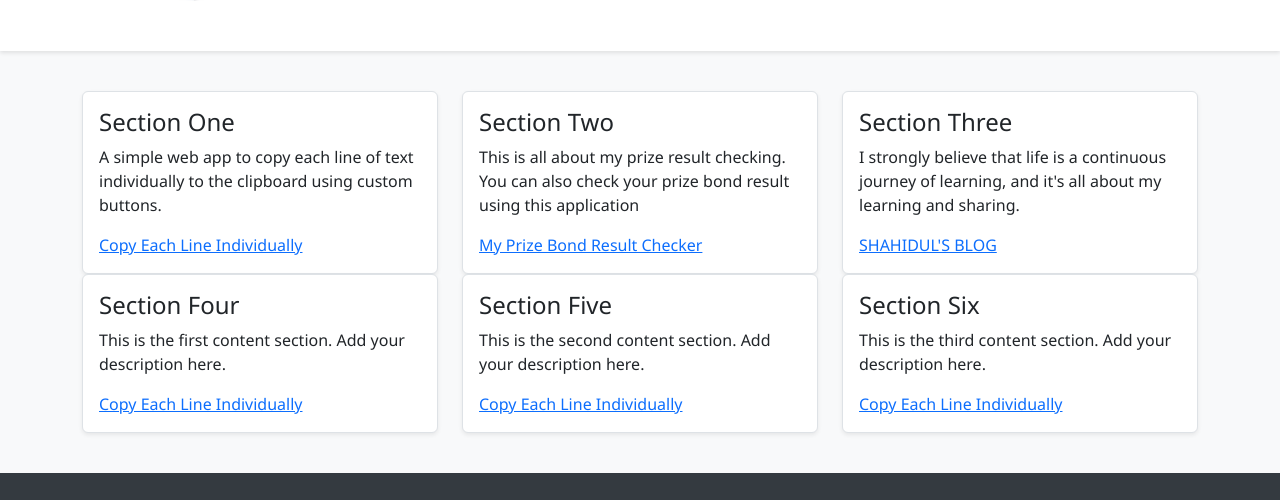
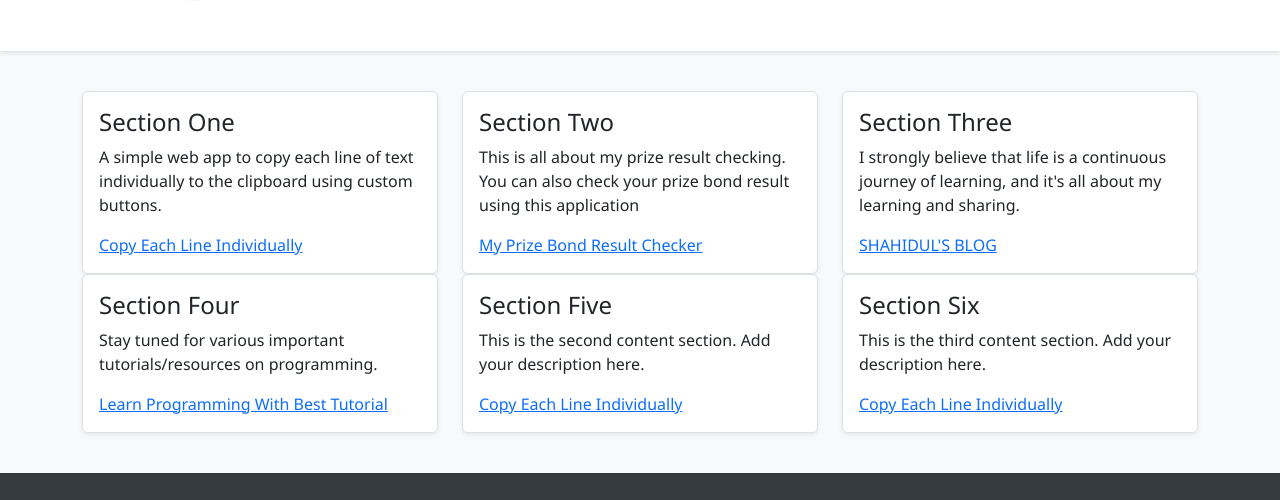
Before and after one commit to shahidulalam447/shahidul-works, a plain HTML site: page index.html in a window 1280 px wide. Shown: the part 249-749 px from the top of the page. Drawn offline with nearby package versions, Linux system fonts and the light colour scheme.

Commit message:
Update index.html

```diff
--- a/index.html
+++ b/index.html
@@ -125,8 +125,8 @@
         <div class="col-md-4">
           <div class="p-3 border rounded bg-white shadow-sm">
             <h4>Section Four</h4>
-            <p>This is the first content section. Add your description here.</p>
-            <a href="https://shahidulalam447.github.io/copy-lines-tool/" target="_blank">Copy Each Line Individually</a>
+            <p>Stay tuned for various important tutorials/resources on programming.</p>
+            <a href="https://learnprogrammingbd.blogspot.com/" target="_blank">Learn Programming With Best Tutorial</a>
           </div>
         </div>
         <div class="col-md-4">
```
